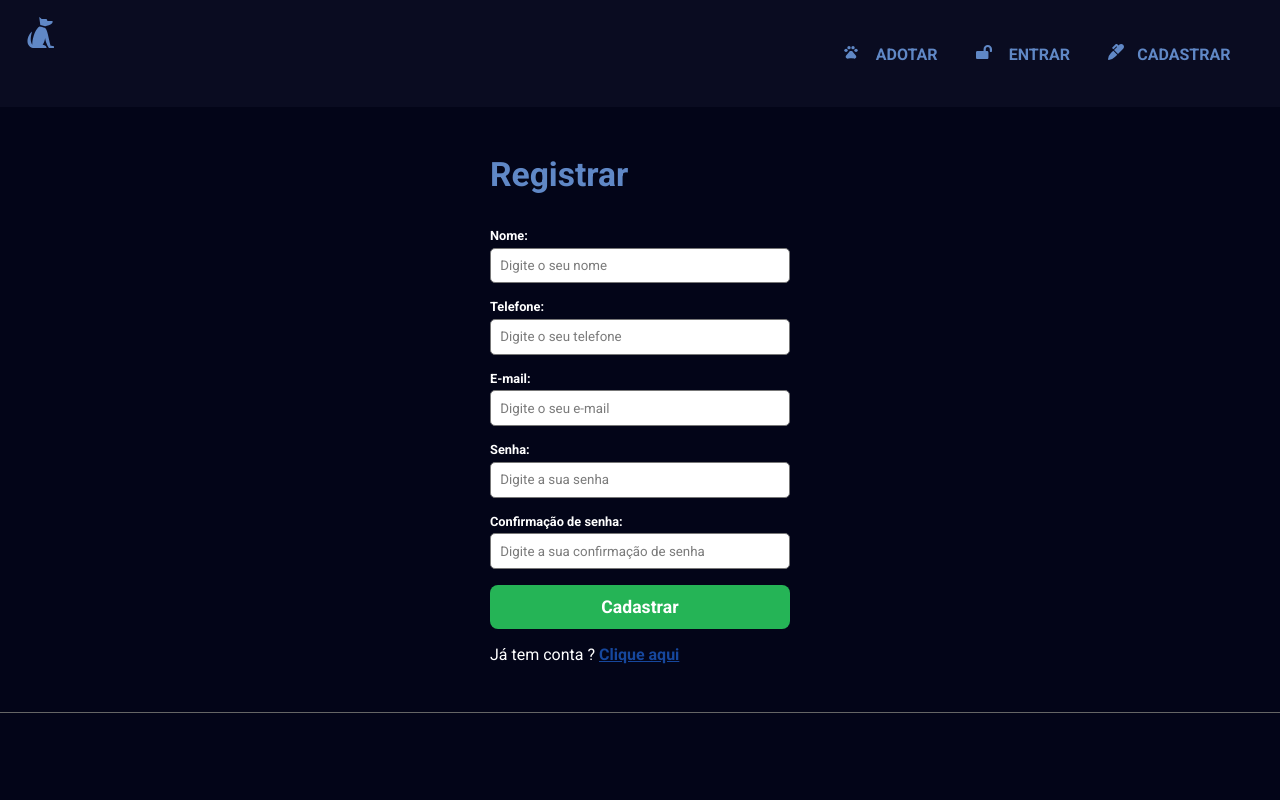
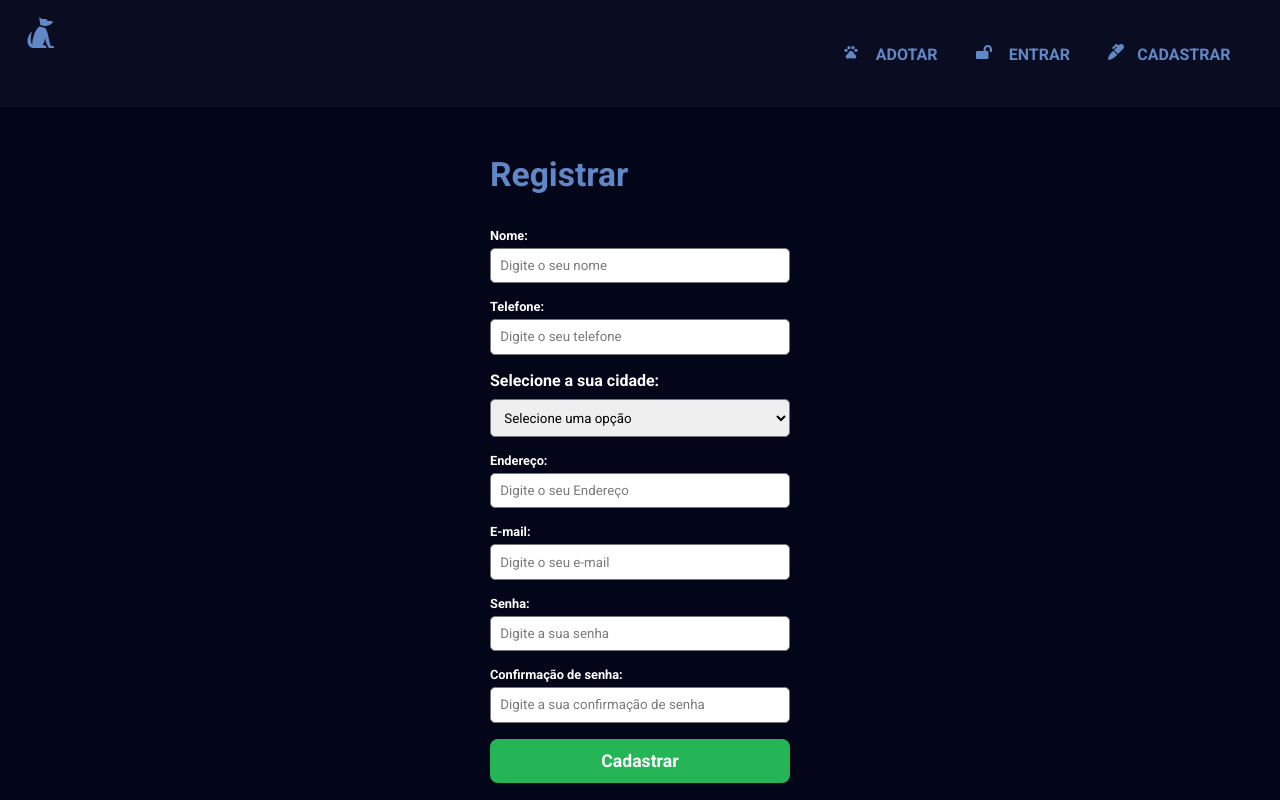
Before and after one commit to adotetoto/adoteototo-frontend, a React (Create React App) app: page /register in a window 1280 px wide. Shown: the top 800 px of the page. Built offline with nearby package versions, Linux system fonts and the light colour scheme.

Commit message:
46 - adicionando campo de endereço e cidade

```diff
--- a/src/components/form/Select.module.css
+++ b/src/components/form/Select.module.css
@@ -7,9 +7,11 @@
 .form_control label {
   margin-bottom: 0.6rem;
   font-weight: bold;
+  color: #fff;
 }
 
 .form_control select {
+  color: #000;
   padding: 0.7em;
   border: 1px solid #777;
   border-radius: 5px;
--- a/src/components/pages/Auth/Register.jsx
+++ b/src/components/pages/Auth/Register.jsx
@@ -3,13 +3,19 @@ import Input from "../../form/Input";
 import styles from "../../form/form.module.css";
 import { Link } from "react-router-dom";
 import { Context } from "../../../context/UserContext";
+import Select from "../../form/Select";
 
 const Register = () => {
   const [user, setUser] = useState({});
   const { register } = useContext(Context);
+  const citys = ["Porto Alegre", "Canoas"];
+
   function handleChange(e) {
     // vai formar um objeto definindo cada campo uma chave e valor formando o objeto user
     setUser({ ...user, [e.target.name]: e.target.value });
+  }
+  function handleCity(e) {
+    setUser({ ...user, city: e.target.options[e.target.selectedIndex].text });
   }
 
   function handleSubmit(e) {
@@ -33,6 +39,20 @@ const Register = () => {
           type="text"
           name="phone"
           placeholder="Digite o seu telefone"
+          handleOnChange={handleChange}
+        />
+        <Select
+          name="city"
+          text="Selecione a sua cidade"
+          options={citys}
+          handleOnChange={handleCity}
+          value={user.city || ""}
+        />
+        <Input
+          text="Endereço"
+          type="text"
+          name="address"
+          placeholder="Digite o seu Endereço"
           handleOnChange={handleChange}
         />
 
--- a/src/components/pages/User/Profile.jsx
+++ b/src/components/pages/User/Profile.jsx
@@ -5,11 +5,13 @@ import Input from "../../form/Input";
 import styles from "./Profile.module.css";
 import useFlashMessage from "../../../hooks/useFlashMessage";
 import RoundedImage from "../../layout/RoundedImage";
+import Select from "../../form/Select";
 
 const Profile = () => {
   const [user, setUser] = useState({});
   const [preview, setPreview] = useState();
   const [token] = useState(localStorage.getItem("token") || "");
+  const citys = ["Porto Alegre", "Canoas"];
   const { setFlashMessage } = useFlashMessage();
   useEffect(() => {
     api
@@ -29,6 +31,9 @@ const Profile = () => {
   }
   function handleChange(e) {
     setUser({ ...user, [e.target.name]: e.target.value });
+  }
+  function handleCity(e) {
+    setUser({ ...user, city: e.target.options[e.target.selectedIndex].text });
   }
 
   const handleSubmit = async (e) => {
@@ -108,6 +113,21 @@ const Profile = () => {
           handleOnChange={handleChange}
           value={user.phone || ""}
         />
+        <Select
+          name="city"
+          text="Selecione a sua cidade"
+          options={citys}
+          handleOnChange={handleCity}
+          value={user.city || ""}
+        />
+        <Input
+          text="Endereço"
+          type="text"
+          name="address"
+          placeholder="Digite o seu Endereço"
+          handleOnChange={handleChange}
+          value={user.address || ""}
+        />
 
         <Input
           text="Senha"
```
